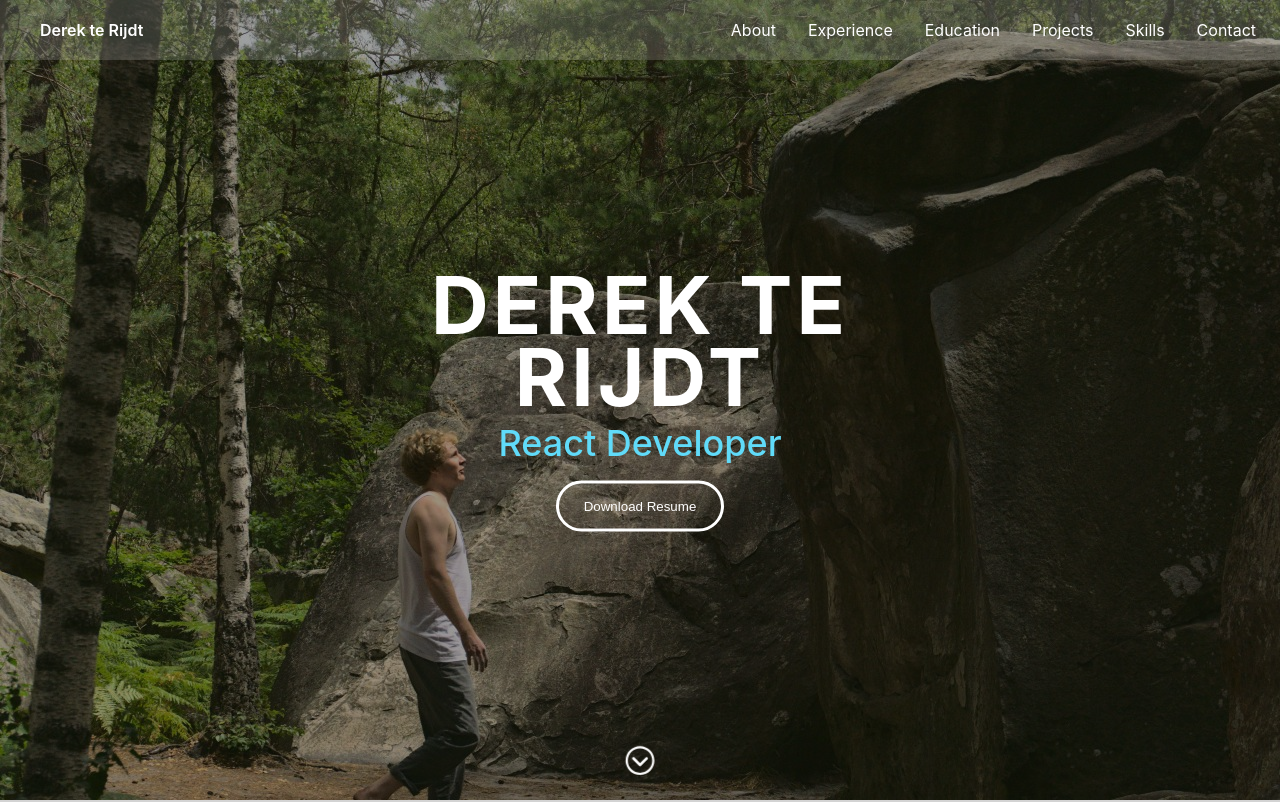
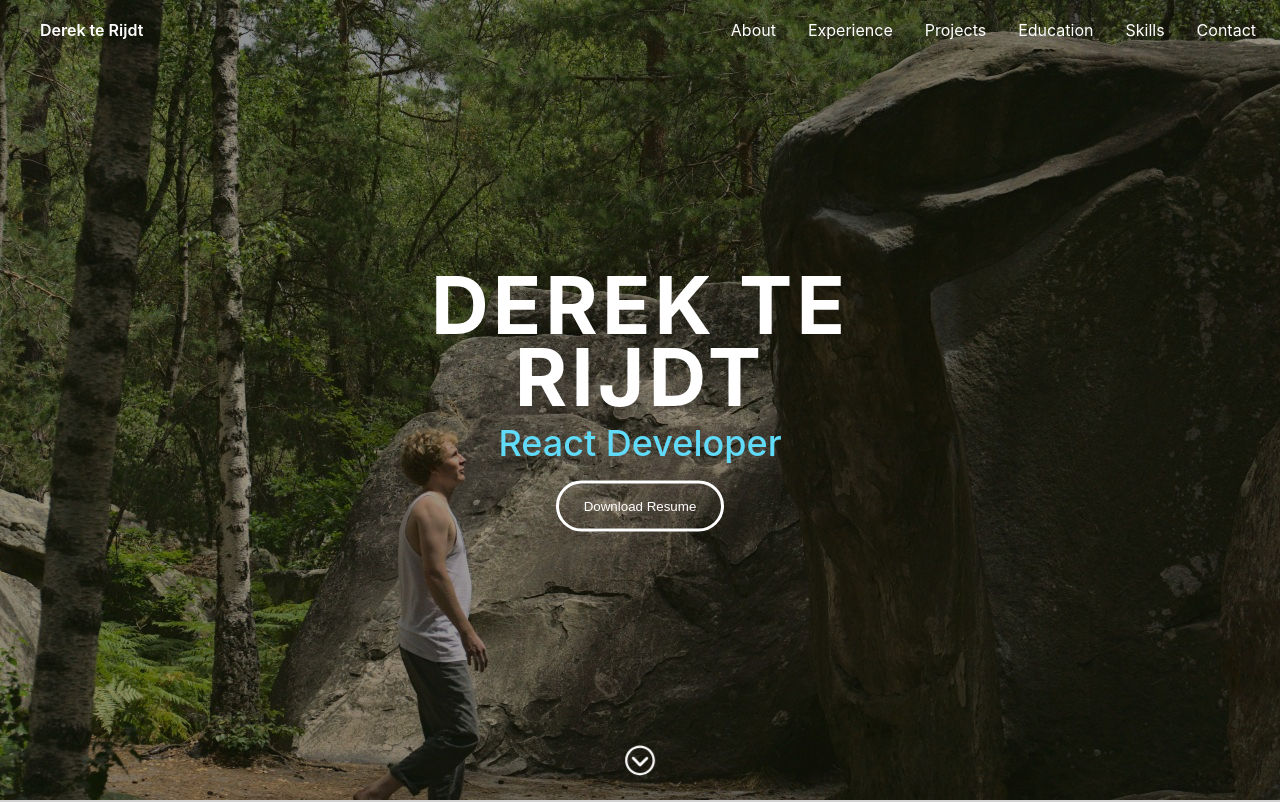
Before and after one commit to 712derek/portfolio, a React (Create React App) app in the folder portfolio/: page / in a window 1280 px wide. Shown: the top 802 px of the page. Built offline with nearby package versions, Linux system fonts and the light colour scheme.

Commit message:
navbar style updated on scroll

```diff
--- a/portfolio/src/App.js
+++ b/portfolio/src/App.js
@@ -39,12 +39,12 @@ function App() {
     <div className="App">
       <GlobalStyle />
       <Router>
-        {show ? <Navbar toggle={toggle} /> : null}
+        <Navbar toggle={toggle} />
         <Dropdown isOpen={isOpen} toggle={toggle} />
         <Lead />
         <SocialBar />
-        <About path="/about" component={About} />
-        <Experience path="/experience" />
+        <About component={About} />
+        <Experience />
         <Projects slides={projectData} />
         <Education />
         <ContactForm />
--- a/portfolio/src/Components/About.js
+++ b/portfolio/src/Components/About.js
@@ -6,7 +6,7 @@ import ImageOne from "../images/portrait.png";
 
 const AboutSection = styled.section`
   position: relative;
-  height: 50vh;
+  height: 100vh;
   min-height: 500px;
   max-height: 1080px;
   /* background: rgb(136, 136, 136); */
--- a/portfolio/src/Components/ContactForm.js
+++ b/portfolio/src/Components/ContactForm.js
@@ -4,7 +4,7 @@ import styled, { css } from "styled-components";
 
 const FormSection = styled.form`
   position: relative;
-  height: 400px;
+  height: 75vh;
   background-size: cover !important;
   padding: 15px;
   overflow: hidden !important;
--- a/portfolio/src/Components/Footer.js
+++ b/portfolio/src/Components/Footer.js
@@ -27,7 +27,7 @@ const pulse = keyframes`
 const FooterSection = styled.div`
   display: flex;
   justify-content: space-between;
-  height: 60px;
+  height: 25vh;
   padding: 1rem 2rem;
   background: rgb(0, 0, 0);
 
--- a/portfolio/src/Components/Lead.js
+++ b/portfolio/src/Components/Lead.js
@@ -28,6 +28,10 @@ const LeadSection = styled.section`
   background-size: cover !important;
   padding: 15px;
   overflow: hidden !important;
+
+  @media (max-width: 768px) {
+    background-position: center;
+  }
 `;
 
 const LeadContent = styled.div`
--- a/portfolio/src/Components/Navbar.js
+++ b/portfolio/src/Components/Navbar.js
@@ -15,15 +15,16 @@ const appear = keyframes`
 `;
 
 const Nav = styled.nav`
-  height: 60px;
+  height: ${({ navbar }) => (navbar ? "30px" : "60px")};
   display: flex;
   justify-content: space-between;
   padding: 1rem 2rem;
   z-index: 100;
   position: fixed;
   width: 100%;
-  background: rgba(211, 211, 211, 0.2);
   animation: ${appear} 0.3s ease-out;
+  transition: all 0.5s ease-in-out;
+  background: ${({ navbar }) => (navbar ? "rgba(211, 211, 211, 0.9)" : "")};
 `;
 
 const NavLink = css`
@@ -84,20 +85,22 @@ const NavMenuLinks = styled(Link)`
   margin-right: 1rem;
 `;
 
-const Footer = styled.div`
-  height: 60px;
-  display: flex;
-  justify-content: space-between;
-  padding: 1rem 2rem;
-  z-index: 100;
-  position: fixed;
-  width: 100%;
-  color: red;
-`;
+const Navbar = ({ toggle }) => {
+  const [navbar, setNavbar] = useState(false);
 
-const Navbar = ({ toggle }) => {
+  const changeNavbar = () => {
+    console.log(window.scrollY);
+    if (window.scrollY >= 100) {
+      setNavbar(true);
+    } else {
+      setNavbar(false);
+    }
+  };
+
+  window.addEventListener("scroll", changeNavbar);
+
   return (
-    <Nav>
+    <Nav navbar={navbar}>
       <Logo onClick={() => scroll.scrollToTop()}>Derek te Rijdt</Logo>
       <MenuBars onClick={toggle} />
       <NavMenu>
--- a/portfolio/src/data/NavbarData.js
+++ b/portfolio/src/data/NavbarData.js
@@ -1,8 +1,8 @@
 export const navbarData = [
   { title: "About", link: "about" },
   { title: "Experience", link: "experience" },
+  { title: "Projects", link: "projects" },
   { title: "Education", link: "education" },
-  { title: "Projects", link: "projects" },
   { title: "Skills", link: "skills" },
   { title: "Contact", link: "contact" },
 ];
```
